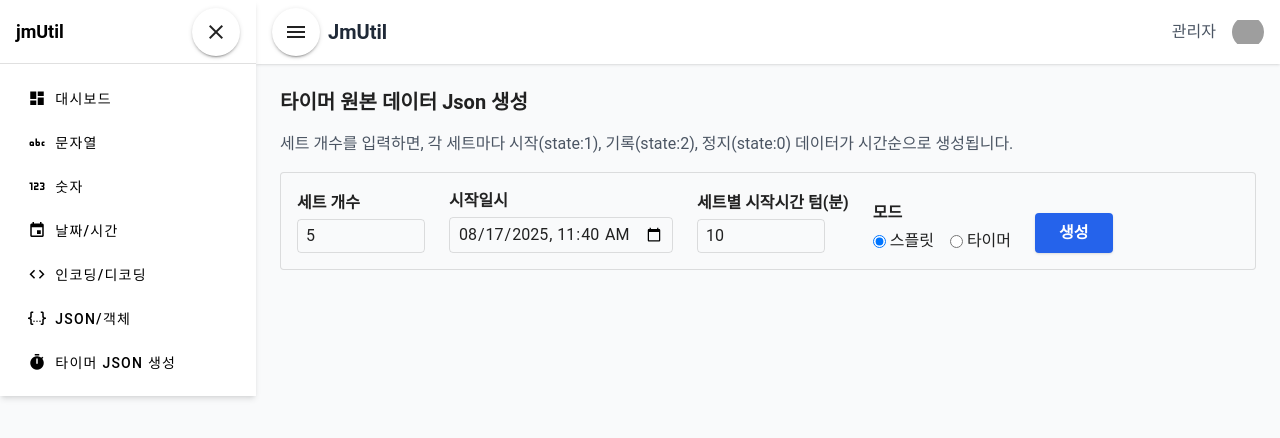
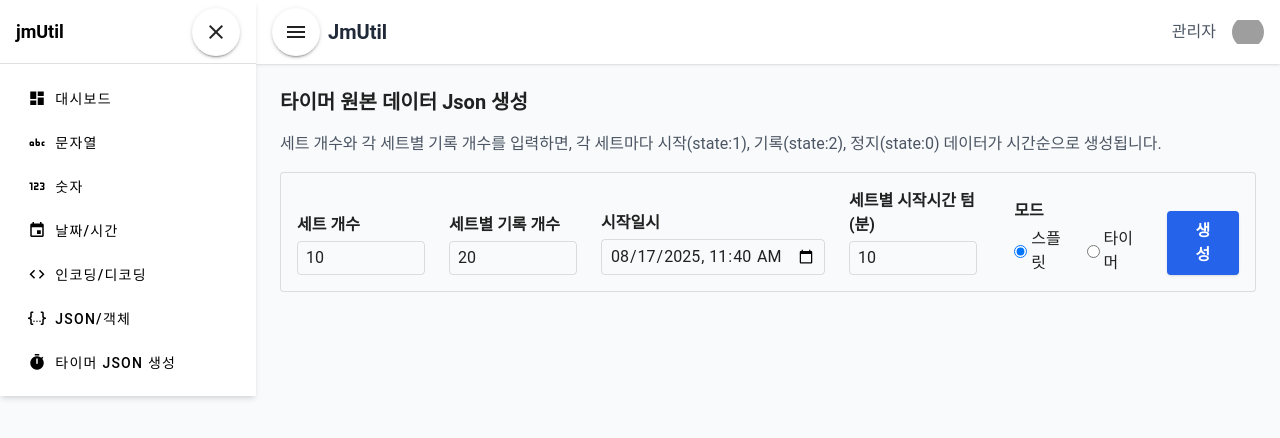
Before and after one commit to moon4311/jmutil, a Nuxt app: page /timer-json in a window 1280 px wide. Shown: the top 438 px of the page. Built offline with nearby package versions, Linux system fonts and the light colour scheme; grey boxes are pictures that could not be loaded.

Commit message:
타이머 json 기록수 제어 추가

```diff
--- a/pages/timer-json.vue
+++ b/pages/timer-json.vue
@@ -1,11 +1,15 @@
 <template>
   <div>
     <h2 class="text-xl font-bold mb-4">타이머 원본 데이터 Json 생성</h2>
-    <p class="mb-4 text-gray-600">세트 개수를 입력하면, 각 세트마다 시작(state:1), 기록(state:2), 정지(state:0) 데이터가 시간순으로 생성됩니다.</p>
+    <p class="mb-4 text-gray-600">세트 개수와 각 세트별 기록 개수를 입력하면, 각 세트마다 시작(state:1), 기록(state:2), 정지(state:0) 데이터가 시간순으로 생성됩니다.</p>
     <div class="border rounded p-4 bg-gray-50 mb-4 flex flex-col gap-3 md:flex-row md:items-end md:gap-6">
       <div>
         <label class="block mb-1 font-semibold">세트 개수</label>
         <input type="number" v-model.number="setCount" min="1" class="border px-2 py-1 rounded w-32" />
+      </div>
+      <div>
+        <label class="block mb-1 font-semibold">세트별 기록 개수</label>
+        <input type="number" v-model.number="recordCount" min="1" class="border px-2 py-1 rounded w-32" />
       </div>
       <div>
         <label class="block mb-1 font-semibold">시작일시</label>
@@ -53,8 +57,8 @@ definePageMeta({ layout: 'default' })
 import { ref } from 'vue';
 import CopyTextArea from '@/components/CopyTextArea.vue';
 
-
-const setCount = ref(5);
+const setCount = ref(10);
+const recordCount = ref(20); // 세트별 기록 개수
 const startDateTime = ref(getNowDateTimeLocal());
 const setGap = ref(10); // 세트별 시작시간 텀(분)
 const mode = ref(1); // 1: 스플릿, 2: 타이머
@@ -76,22 +80,30 @@ function generateJson() {
   }
   const arr = [];
   let unixTime = baseUnix;
+
   for (let i = 0; i < setCount.value; i++) {
     // 세트별 시작시간 텀 적용
     if (i > 0) {
       unixTime += setGap.value * 60;
     }
+
     // 시작
     arr.push({ unixTime: unixTime, mode: mode.value, state: 1, tapCount: 0 });
-    // 기록 (1분 뒤)
-    arr.push({ unixTime: unixTime + 60, mode: mode.value, state: 2, tapCount: 0 });
-    // 정지 (2분 뒤)
-    arr.push({ unixTime: unixTime + 120, mode: mode.value, state: 0, tapCount: 0 });
-    unixTime = unixTime + 120; // 다음 세트 시작점 기준(마지막 정지 시각)
+
+    // 기록들 (지정된 개수만큼)
+    for (let j = 0; j < recordCount.value; j++) {
+      unixTime += 60; // 각 기록마다 1분씩 증가
+      arr.push({ unixTime: unixTime, mode: mode.value, state: 2, tapCount: 0 });
+    }
+
+    // 정지 (마지막 기록 1분 뒤)
+    unixTime += 60;
+    arr.push({ unixTime: unixTime, mode: mode.value, state: 0, tapCount: 0 });
   }
+
   // 각 객체를 한 줄로 출력
-  jsonResult.value = '[\n' + arr.map(obj => '  ' + JSON.stringify(obj)).join(',\n') + '\n]';
-  jsonResult2.value = '[\n' + arr.map(obj => formatUnixTime(obj.unixTime)).join(',\n') + '\n]';
+  jsonResult.value = '[\n' + arr.map(obj => (obj.state === 1 ? ' ' : '  ') + JSON.stringify(obj)).join(',\n') + '\n]';
+  jsonResult2.value = '[\n' + arr.map(obj =>(obj.state === 1 ? ' ' : '  ') + formatUnixTime(obj.unixTime)).join(',\n') + '\n]';
 }
 
 function formatUnixTime(unixTime) {
```
